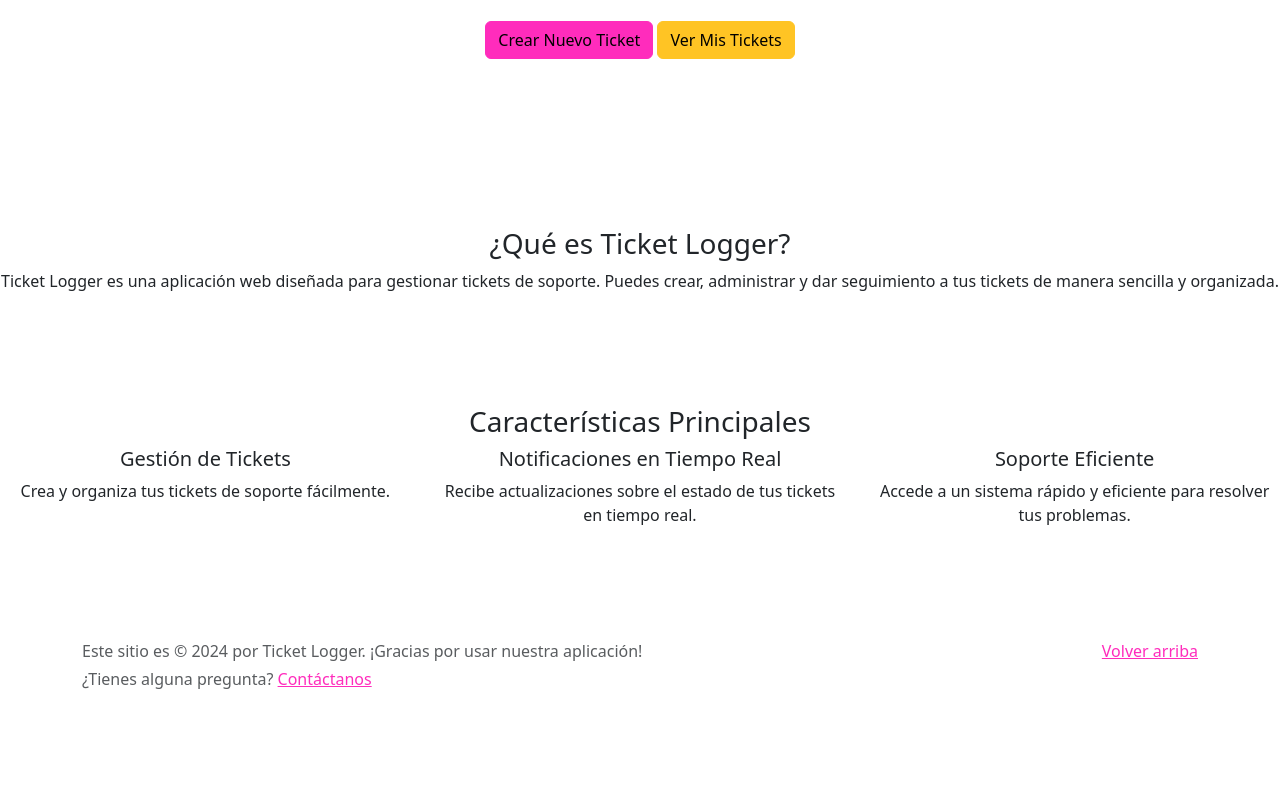
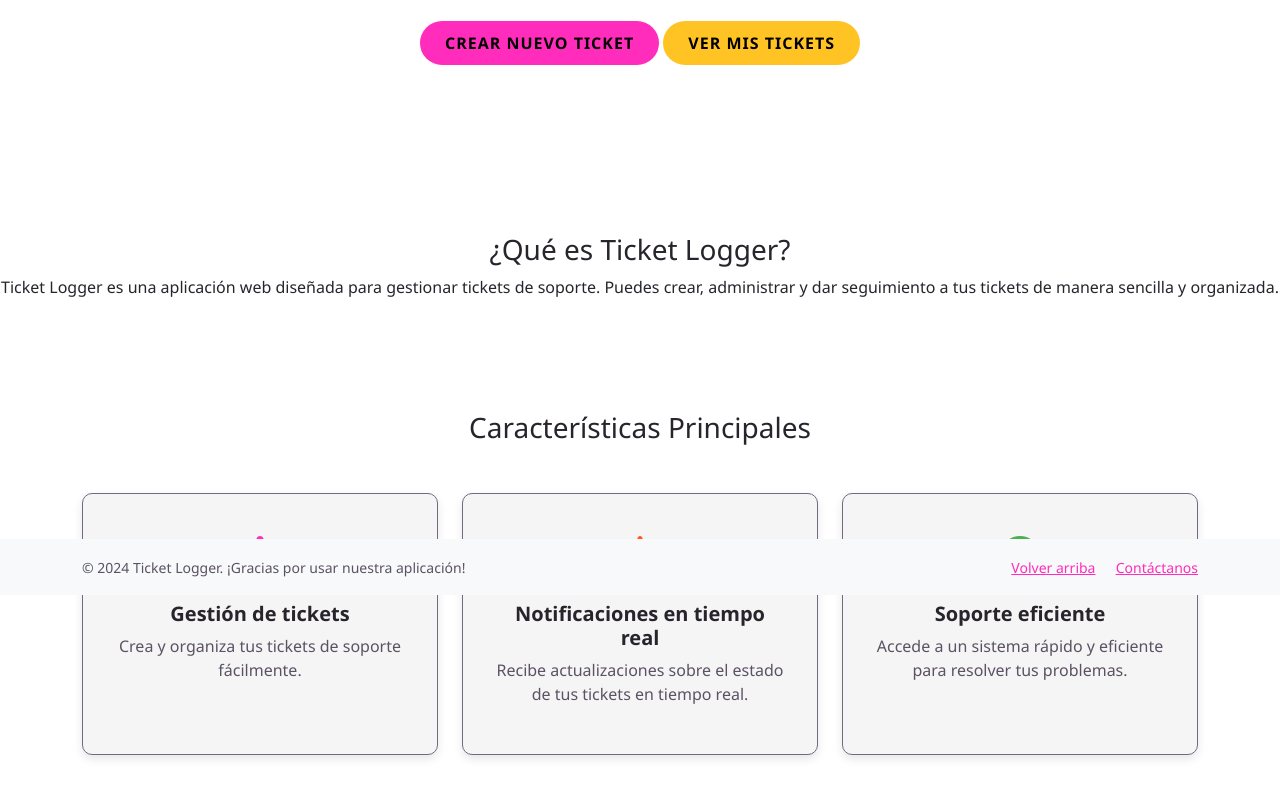
Before and after one commit to dvilmar/diweb-bootstrap-ticket-logger-dvm, a website built with Vite: page src/index.html in a window 1280 px wide. Shown: the part 205-1008 px from the top of the page. Before the commit the page ends 944 px from the top, so only its background shows below. Built offline with nearby package versions, Linux system fonts and the light colour scheme.

Commit message:
Working pruebas 1

```diff
--- a/package.json
+++ b/package.json
@@ -15,6 +15,6 @@
     "sass": "^1.32.0"
   },
   "devDependencies": {
-    "vite": "^5.4.9"
+    "vite": "^5.4.14"
   }
 }
--- a/src/assets/js/main.js
+++ b/src/assets/js/main.js
@@ -1,60 +1,57 @@
 // Import our custom CSS
 import '../../scss/styles.scss'
-
 
 // Import all of Bootstrap's JS
 import * as bootstrap from 'bootstrap'
 
+/**
+ * Carga componentes HTML dinámicamente.
+ * @param {string} component - Nombre del componente (sin extensión).
+ * @param {string} target - Selector del elemento donde insertar el componente.
+ */
+async function loadComponent(component, target) {
+  try {
+    const response = await fetch(`../components/${component}.html`);
+    if (!response.ok) throw new Error(`Error cargando ${component}`);
+    const html = await response.text();
+    document.querySelector(target).innerHTML = html;
+  } catch (error) {
+    console.error(error);
+  }
+}
 
 /**
  * Configura el cambio de tema entre claro y oscuro al hacer clic en un botón.
  * Se ejecuta cuando el contenido del documento ha sido completamente cargado.
-*
-* @event DOMContentLoaded
  */
-document.addEventListener('DOMContentLoaded', () => {
-   /**
-    * Botón de alternancia de tema.
-    * @type {HTMLElement}
-    */
+document.addEventListener('DOMContentLoaded', async () => {
+  // Cargar componentes comunes
+  await loadComponent('header', 'header');
+  await loadComponent('footer', 'footer');
+
   const themeToggleBtn = document.getElementById('themeToggle');
-
-
-   /**
-    * Icono del botón de alternancia de tema.
-    * @type {HTMLElement}
-    */
   const themeIcon = document.getElementById('themeIcon');
 
+  // Verificar que los elementos existen antes de asignar eventos
+  if (!themeToggleBtn || !themeIcon) return;
+
+  // Aplicar el tema guardado en LocalStorage o 'light' por defecto
+  const savedTheme = localStorage.getItem('theme') || 'light';
+  document.documentElement.setAttribute('data-bs-theme', savedTheme);
+  themeIcon.classList.add(savedTheme === 'dark' ? 'bi-moon' : 'bi-sun');
 
   /**
    * Evento que alterna el tema entre claro y oscuro.
-    *
-    * @event click
    */
   themeToggleBtn.addEventListener('click', () => {
-       /**
-        * Tema actual del documento. Por defecto, se asume que es 'light' si no se ha establecido.
-        * @type {string}
-        */
     const currentTheme = document.documentElement.getAttribute('data-bs-theme') || 'light';
-
-       /**
-        * Nuevo tema a establecer, dependiendo del tema actual.
-        * @type {string}
-        */
     const newTheme = currentTheme === 'light' ? 'dark' : 'light';
 
-       // Establece el nuevo tema en el atributo data-bs-theme del elemento <html>
+    // Aplicar el nuevo tema y guardarlo en LocalStorage
     document.documentElement.setAttribute('data-bs-theme', newTheme);
+    localStorage.setItem('theme', newTheme);
 
     // Cambiar el icono según el nuevo tema
-       if (newTheme === 'dark') {
-           themeIcon.classList.remove('bi-sun');
-           themeIcon.classList.add('bi-moon');
-       } else {
-           themeIcon.classList.remove('bi-moon');
-           themeIcon.classList.add('bi-sun');
-       }
+    themeIcon.classList.replace(currentTheme === 'light' ? 'bi-sun' : 'bi-moon', newTheme === 'dark' ? 'bi-moon' : 'bi-sun');
   });
 });
--- /dev/null
+++ b/src/components/footer.html
@@ -0,0 +1,9 @@
+<footer class="container-fluid bg-body-tertiary text-muted py-3 fixed-bottom">
+  <div class="container d-flex justify-content-between align-items-center">
+    <p class="mb-0 small">© 2024 Ticket Logger. ¡Gracias por usar nuestra aplicación!</p>
+    <div>
+      <a href="#" class="me-3 small">Volver arriba</a>
+      <a href="/contacto" class="small">Contáctanos</a>
+    </div>
+  </div>
+</footer>
--- /dev/null
+++ b/src/components/header.html
@@ -0,0 +1,43 @@
+<header>
+    <nav class="navbar bg-body-tertiary fixed-top">
+      <div class="container-fluid">
+        <a class="navbar-brand" href="/">Ticket Logger - Gestión de Tickets</a>
+        <div class="d-flex">
+          <button id="login" class="btn btn-outline-primary me-2">
+            <a class="nav-link" href="/login">Iniciar Sesión</a>
+          </button>
+          <button id="registro" class="btn btn-outline-primary me-2">
+            <a class="nav-link" href="/registro">Registrarse</a>
+          </button>
+          <button id="themeToggle" class="btn btn-outline-primary me-2">
+            <i class="bi bi-sun" id="themeIcon"></i>
+          </button>
+          <button class="navbar-toggler" type="button" data-bs-toggle="offcanvas" data-bs-target="#offcanvasNavbar" aria-controls="offcanvasNavbar" aria-label="Toggle navigation">
+            <span class="navbar-toggler-icon"></span>
+          </button>
+        </div>
+        <div class="offcanvas offcanvas-end" tabindex="-1" id="offcanvasNavbar" aria-labelledby="offcanvasNavbarLabel">
+          <div class="offcanvas-header">
+            <h5 class="offcanvas-title" id="offcanvasNavbarLabel">Menú Principal</h5>
+            <button type="button" class="btn-close" data-bs-dismiss="offcanvas" aria-label="Close"></button>
+          </div>
+          <div class="offcanvas-body">
+            <ul class="navbar-nav justify-content-end flex-grow-1 pe-3">
+              <li class="nav-item">
+                <a class="nav-link active" aria-current="page" href="/">Inicio</a>
+              </li>
+              <li class="nav-item">
+                <a class="nav-link" href="/crear-ticket">Crear Ticket</a>
+              </li>
+              <li class="nav-item">
+                <a class="nav-link" href="/mis-tickets">Mis Tickets</a>
+              </li>
+              <li class="nav-item">
+                <a class="nav-link" href="/contacto">Contacto</a>
+              </li>
+            </ul>
+          </div>
+        </div>
+      </div>
+    </nav>
+</header>
--- a/src/index.html
+++ b/src/index.html
@@ -9,10 +9,8 @@
     <title>Ticket Logger - Aplicación Web de Soporte</title>
 
     <link rel="canonical" href="https://www.ticketlogger.com">
-
     <!-- Bootstrap ICONS CSS -->
     <link rel="stylesheet" href="https://cdnjs.cloudflare.com/ajax/libs/bootstrap-icons/1.8.1/font/bootstrap-icons.min.css">
-
     <!-- Estilos personalizados -->
     <link href="/assets/css/styles.css" rel="stylesheet">
 
@@ -30,54 +28,26 @@
           font-size: 3.5rem;
         }
       }
+
+        /* ====== Características ====== */
+    .feature-box {
+      background: #f8f9fa;
+      border: 1px solid #e1e1e1;
+      border-radius: 8px;
+      padding: 2rem;
+      box-shadow: 0 2px 5px rgba(0, 0, 0, 0.1);
+      transition: transform 0.2s, box-shadow 0.2s;
+    }
+
+    .feature-box:hover {
+      transform: translateY(-5px);
+      box-shadow: 0 5px 15px rgba(0, 0, 0, 0.1);
+    }
     </style>
-
   </head>
   <body>
-
-    <header>
-      <nav class="navbar bg-body-tertiary fixed-top">
-        <div class="container-fluid">
-          <a class="navbar-brand" href="/">Ticket Logger - Gestión de Tickets</a>
-          <div class="d-flex">
-            <button id="login" class="btn btn-outline-primary me-2">
-              <a class="nav-link" href="/login">Iniciar Sesión</a>
-            </button>
-            <button id="registro" class="btn btn-outline-primary me-2">
-              <a class="nav-link" href="/registro">Registrarse</a>
-            </button>
-            <button id="themeToggle" class="btn btn-outline-primary me-2">
-              <i class="bi bi-sun" id="themeIcon"></i>
-            </button>
-            <button class="navbar-toggler" type="button" data-bs-toggle="offcanvas" data-bs-target="#offcanvasNavbar" aria-controls="offcanvasNavbar" aria-label="Toggle navigation">
-              <span class="navbar-toggler-icon"></span>
-            </button>
-          </div>
-          <div class="offcanvas offcanvas-end" tabindex="-1" id="offcanvasNavbar" aria-labelledby="offcanvasNavbarLabel">
-            <div class="offcanvas-header">
-              <h5 class="offcanvas-title" id="offcanvasNavbarLabel">Menú Principal</h5>
-              <button type="button" class="btn-close" data-bs-dismiss="offcanvas" aria-label="Close"></button>
-            </div>
-            <div class="offcanvas-body">
-              <ul class="navbar-nav justify-content-end flex-grow-1 pe-3">
-                <li class="nav-item">
-                  <a class="nav-link active" aria-current="page" href="/">Inicio</a>
-                </li>
-                <li class="nav-item">
-                  <a class="nav-link" href="/crear-ticket">Crear Ticket</a>
-                </li>
-                <li class="nav-item">
-                  <a class="nav-link" href="/mis-tickets">Mis Tickets</a>
-                </li>
-                <li class="nav-item">
-                  <a class="nav-link" href="/contacto">Contacto</a>
-                </li>
-              </ul>
-            </div>
-          </div>
-        </div>
-      </nav>
-    </header>
+    <!-- Header cargado dinámicamente -->
+    <header id="header"></header>
 
     <main>
       <!-- Sección Principal de Bienvenida -->
@@ -101,37 +71,40 @@
       </section>
 
  <!-- Características principales -->
-      <section class="text-center py-5">
-        <h3 class="fw-light">Características Principales</h3>
-        <div class="row">
+      <section class="py-5">
+        <div class="container">
+          <h3 class="text-center fw-light mb-5">Características Principales</h3>
+          <div class="row g-4">
             <div class="col-md-4">
-            <h5>Gestión de Tickets</h5>
+              <div class="feature-box">
+                <i class="bi bi-gear-fill fs-1 text-primary"></i>
+                <h5 class="mt-3">Gestión de tickets</h5>
                 <p>Crea y organiza tus tickets de soporte fácilmente.</p>
               </div>
+            </div>
             <div class="col-md-4">
-            <h5>Notificaciones en Tiempo Real</h5>
+              <div class="feature-box">
+                <i class="bi bi-bell-fill fs-1 text-warning"></i>
+                <h5 class="mt-3">Notificaciones en tiempo real</h5>
                 <p>Recibe actualizaciones sobre el estado de tus tickets en tiempo real.</p>
               </div>
+            </div>
             <div class="col-md-4">
-            <h5>Soporte Eficiente</h5>
+              <div class="feature-box">
+                <i class="bi bi-check-circle-fill fs-1 text-success"></i>
+                <h5 class="mt-3">Soporte eficiente</h5>
                 <p>Accede a un sistema rápido y eficiente para resolver tus problemas.</p>
+              </div>
+            </div>
           </div>
         </div>
       </section>
 
     </main>
 
-    <footer class="container-fluid text-muted py-5">
-      <div class="container">
-        <p class="float-end mb-1">
-          <a href="#">Volver arriba</a>
-        </p>
-        <p class="mb-1">Este sitio es &copy; 2024 por Ticket Logger. ¡Gracias por usar nuestra aplicación!</p>
-        <p class="mb-0">¿Tienes alguna pregunta? <a href="/contacto">Contáctanos</a></p>
-      </div>
-    </footer>
+    <!-- Footer cargado dinámicamente -->
+    <footer id="footer"></footer>
 
     <script type="module" src="./assets/js/main.js"></script>
-
   </body>
 </html>
--- a/src/scss/layout/_main.scss
+++ b/src/scss/layout/_main.scss
@@ -0,0 +1,110 @@
+/* Asegura que el body y el html ocupen el 100% de la altura */
+html, body {
+  height: 100%;
+  margin: 0;
+  display: flex;
+  flex-direction: column;
+}
+
+/* El main se expande para ocupar el espacio restante */
+main {
+  flex: 1;
+}
+
+// Estilos globales
+body {
+  font-family: 'Segoe UI', Tahoma, Geneva, Verdana, sans-serif;
+  background-color: $body-bg;
+  color: $text-color;
+}
+
+// Estilos de la sección principal
+.section-header h2,
+.section-header h3 {
+  color: $text-color;
+}
+
+// Estilos para los botones
+.btn-primary,
+.btn-secondary {
+  font-weight: 600;
+  padding: 10px 25px;
+  border-radius: 25px;
+  text-transform: uppercase;
+  letter-spacing: 1px;
+}
+
+.btn-primary {
+  background-color: $primary;
+  border: none;
+}
+
+.btn-primary:hover {
+  background-color: darken($primary, 15%);
+}
+
+.btn-secondary {
+  background-color: $secondary;
+  border: none;
+}
+
+.btn-secondary:hover {
+  background-color: darken($secondary, 15%);
+}
+
+// Características
+.feature-box {
+  background: $light;
+  border: 1px solid lighten($dark, 30%);
+  border-radius: 10px;
+  padding: 2rem;
+  box-shadow: 0 4px 10px rgba(0, 0, 0, 0.1);
+  transition: transform 0.3s, box-shadow 0.3s;
+  text-align: center;
+  height: 100%;
+}
+
+.feature-box i {
+  transition: color 0.3s ease-in-out;
+}
+
+.feature-box:hover {
+  transform: translateY(-10px);
+  box-shadow: 0 6px 20px rgba(0, 0, 0, 0.15);
+}
+
+.feature-box:hover i {
+  color: $primary;
+}
+
+.feature-box h5 {
+  font-size: 1.25rem;
+  font-weight: 600;
+  margin-top: 1rem;
+  color: $text-color;
+}
+
+.feature-box p {
+  font-size: 1rem;
+  color: lighten($text-color, 20%);
+}
+
+// Sección de bienvenida
+.py-5 {
+  padding-top: 5rem;
+  padding-bottom: 5rem;
+}
+
+.text-muted {
+  color: lighten($text-color, 20%) !important;
+}
+
+// Estilos para el fondo oscuro
+.bg-dark {
+  background-color: $dark !important;
+  color: $body-bg;
+}
+
+.bg-dark .text-muted {
+  color: lighten($dark, 40%) !important;
+}
```
Also changed, not shown: src/pages/buscador-supermercado-zona.html (renamed from src/buscador-supermercado-zona.html), src/pages/dashboard.html (renamed from src/dashboard.html), src/pages/formulario-pago.html (renamed from src/formulario-pago.html), src/pages/login.html (renamed from src/login.html), src/pages/productos-supermercado.html (renamed from src/productos-supermercado.html), src/pages/registro.html (renamed from src/registro.html), 1 other file. Lines whose indentation alone changed are shown as unchanged.
